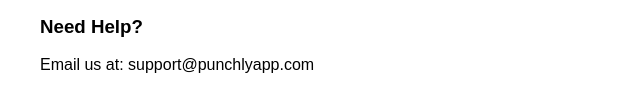
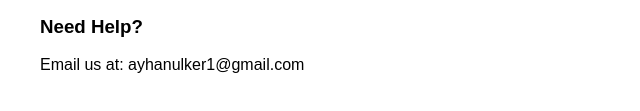
Before and after one commit to punchlyapp/support, a plain HTML site: page index.html in a window 1280 px wide. Shown: the part 141-252 px from the top of the page, 0-640 px from the left. Drawn offline with Linux system fonts and the light colour scheme.

Commit message:
Update index.html

```diff
--- a/index.html
+++ b/index.html
@@ -9,6 +9,6 @@
   <h1>Punchly Support</h1>
   <p>Welcome! This page provides support for the Punchly construction app.</p>
   <h3>Need Help?</h3>
-  <p>Email us at: support@punchlyapp.com</p>
+  <p>Email us at: ayhanulker1@gmail.com</p>
 </body>
 </html>
```
